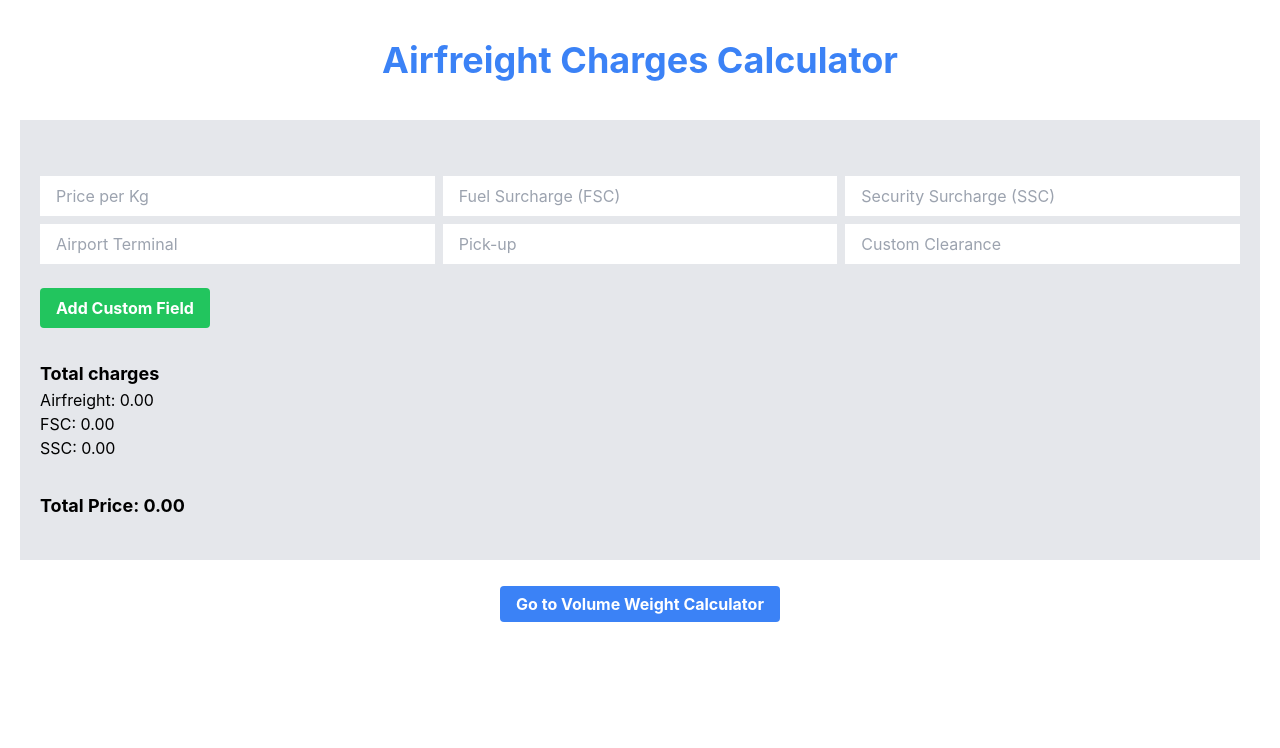
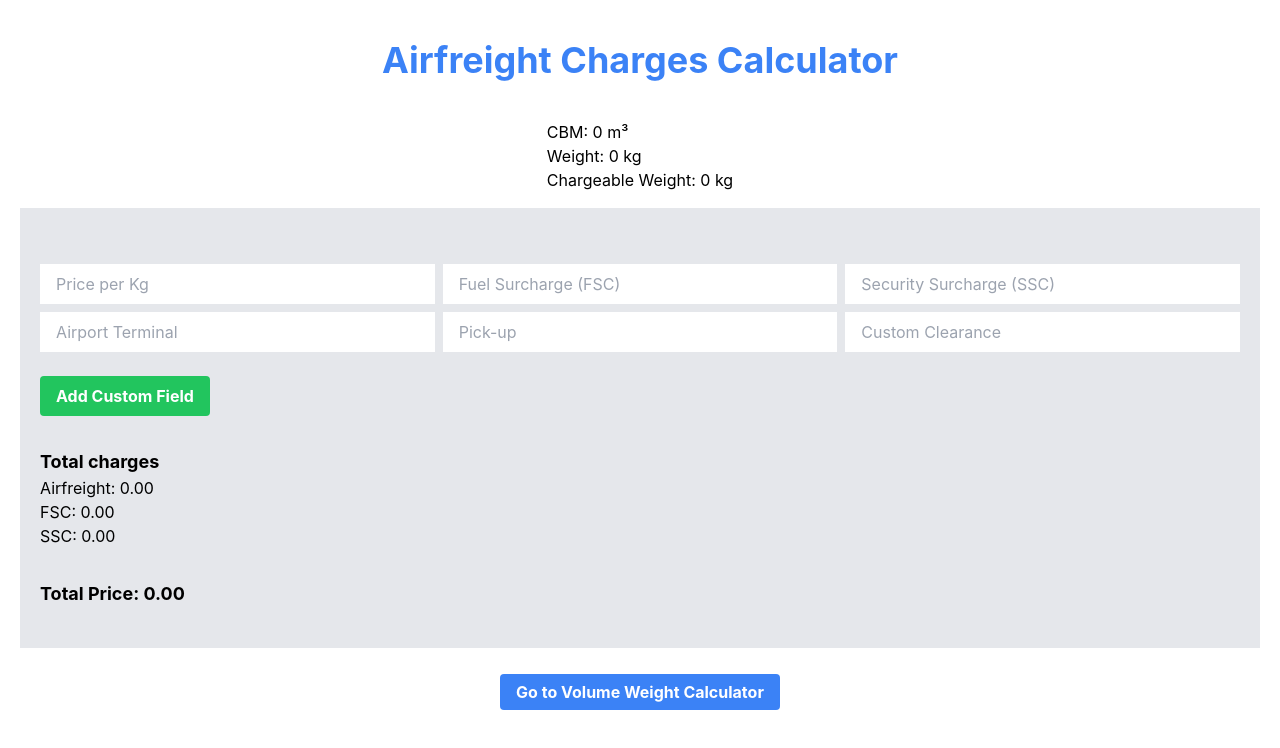
Before and after one commit to martinMr79/flyfrakt, a React (Create React App) app: page /charges in a window 1280 px wide. Shown: the top 748 px of the page. Built offline with nearby package versions, Linux system fonts and the light colour scheme.

Commit message:
fixed selectors

```diff
--- a/src/pages/priceCalculator/index.jsx
+++ b/src/pages/priceCalculator/index.jsx
@@ -4,10 +4,10 @@ import { Link } from 'react-router-dom';
 
 function ChargesCalculator() {
   // Access the total chargeable weight from the Redux store
-  const totalChargeableWeight = useSelector(
-    (state) => state.volumeWeightCalculator.totalChargeableWeight
-  );
-  console.log(totalChargeableWeight);
+  const chargeableWeight = useSelector((state) => state.volumeWeightCalculator.chargeableWeight);
+  const totalWeight = useSelector(state => state.volumeWeightCalculator.totalWeight);
+  const totalCBM = useSelector(state => state.volumeWeightCalculator.totalCBM);
+
 
   const [charges, setCharges] = useState({
     pricePerKg: '',
@@ -28,9 +28,9 @@ function ChargesCalculator() {
   };
 
   const calculateTotalCharges = () => {
-    const airfreight = Number(charges.pricePerKg) * totalChargeableWeight || 0;
-    const fuelSurcharge = Number(charges.fsc) * totalChargeableWeight || 0;
-    const securitySurcharge = Number(charges.ssc) * totalChargeableWeight || 0;
+    const airfreight = Number(charges.pricePerKg) * chargeableWeight || 0;
+    const fuelSurcharge = Number(charges.fsc) * chargeableWeight || 0;
+    const securitySurcharge = Number(charges.ssc) * chargeableWeight || 0;
     const airportTerminal = Number(charges.airportTerminal) || 0;
     const pickUp = Number(charges.pickUp) || 0;
     const customClearance = Number(charges.customClearance) || 0;
@@ -67,6 +67,11 @@ function ChargesCalculator() {
       <h1 className="text-center mb-10 sm:text-2xl md:text-3xl lg:text-4xl text-blue-500 font-bold">
         Airfreight Charges Calculator
       </h1>
+      <div className="totals-display mb-4">
+      <p>CBM: {totalCBM} m³</p>
+      <p>Weight: {totalWeight} kg</p>
+      <p>Chargeable Weight: {chargeableWeight} kg</p>
+    </div>
       <div className="bg-gray-200 w-full px-5 py-10">
         <div className="flex mb-2 space-x-2  mt-4">
           <input
@@ -135,16 +140,16 @@ function ChargesCalculator() {
         <div>
           Airfreight:{' '}
           {(
-            parseFloat(charges.pricePerKg) * totalChargeableWeight || 0
+            parseFloat(charges.pricePerKg) * chargeableWeight || 0
           ).toFixed(2)}{' '}
         </div>
         <div>
           FSC:{' '}
-          {(parseFloat(charges.fsc) * totalChargeableWeight || 0).toFixed(2)}
+          {(parseFloat(charges.fsc) * chargeableWeight || 0).toFixed(2)}
         </div>
         <div>
           SSC:{' '}
-          {(parseFloat(charges.ssc) * totalChargeableWeight || 0).toFixed(2)}
+          {(parseFloat(charges.ssc) * chargeableWeight || 0).toFixed(2)}
         </div>
         <h2 className="text-lg mt-8 font-bold">
           Total Price: {calculateTotalCharges()}
```
